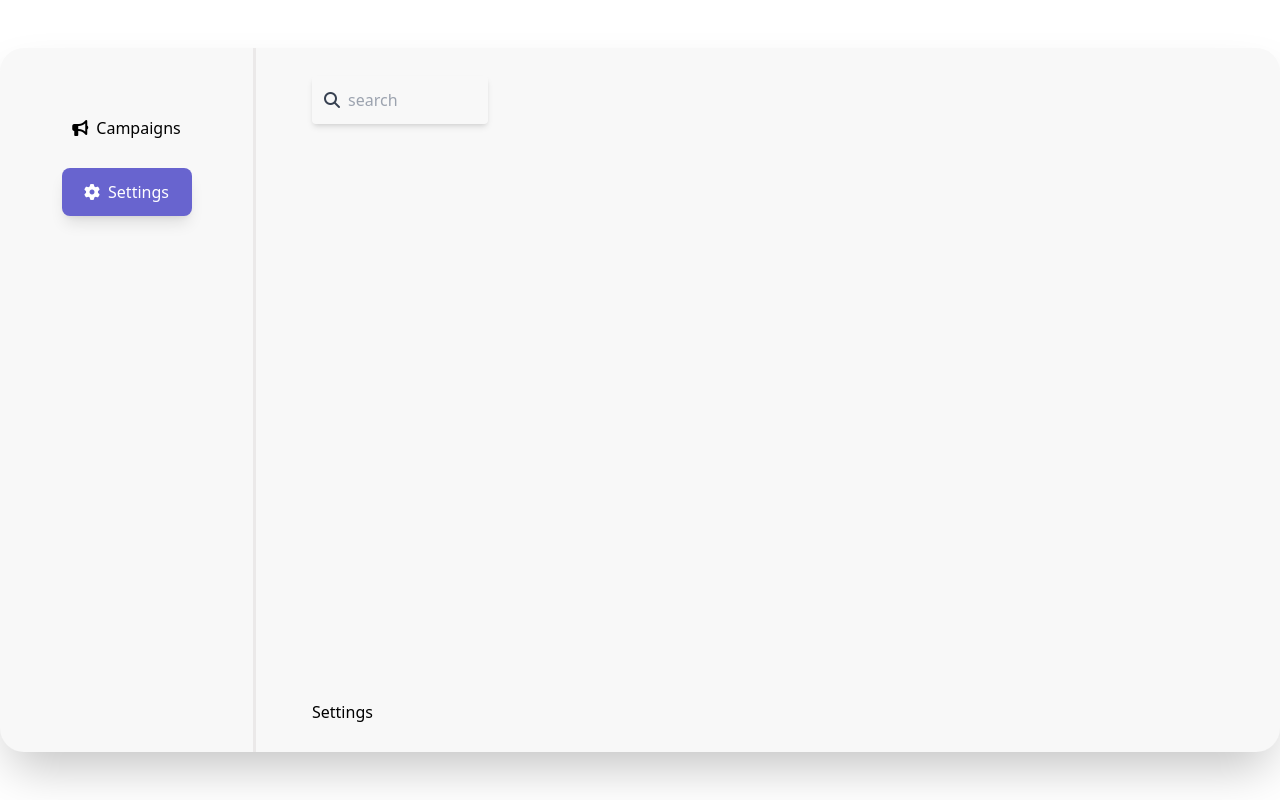
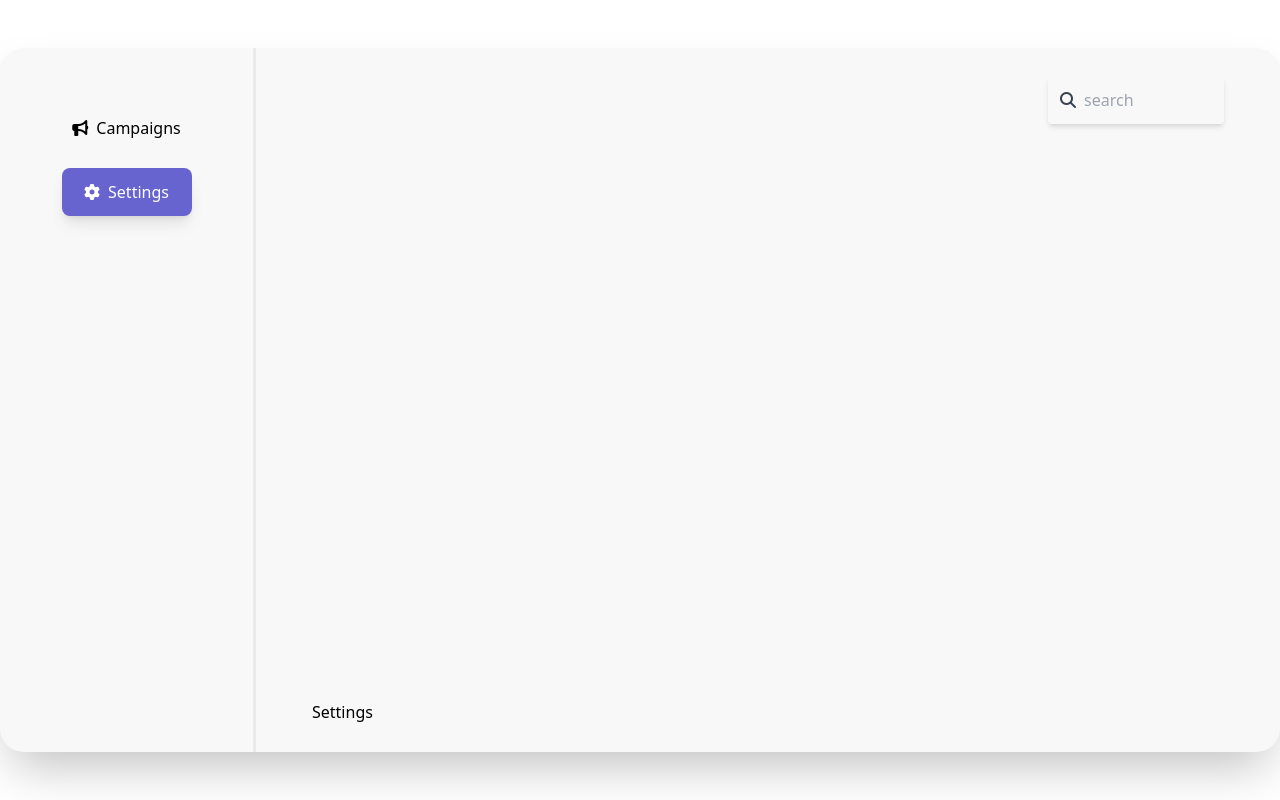
Before and after one commit to hadismtb/sample-project, a React (Create React App) app: page / in a window 1280 px wide. Both pictures are taken after a click on the item "Settings". Built offline with nearby package versions, Linux system fonts and the light colour scheme.

Commit message:
apply style to settings navbar by using settingsNav className

```diff
--- a/src/components/Settings.css
+++ b/src/components/Settings.css
@@ -2,3 +2,8 @@
 .settings {
     @apply h-full flex flex-col justify-between
 }
+
+/*SETTINGS NAVBAR*/
+.settingsNav {
+    @apply flex justify-end items-center;
+}
```
